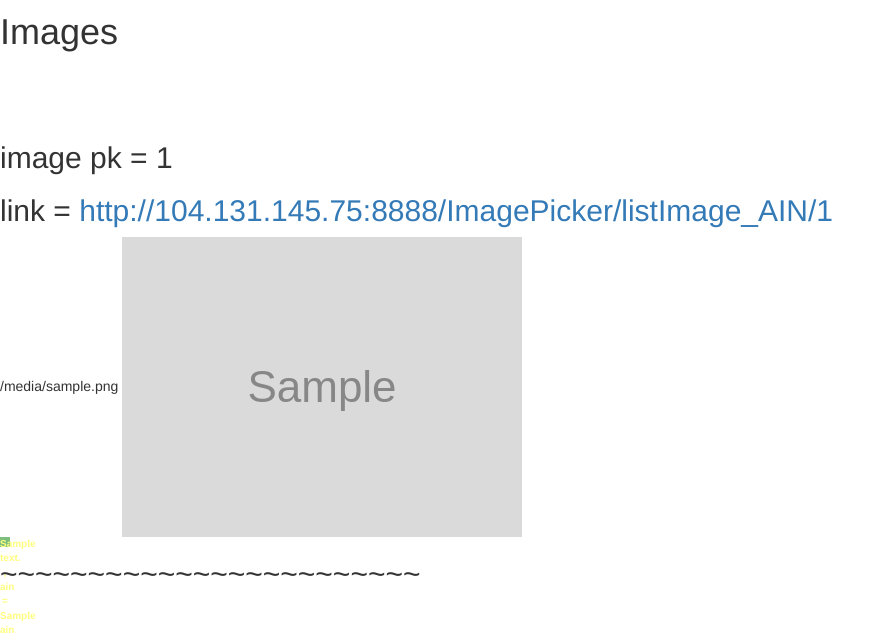
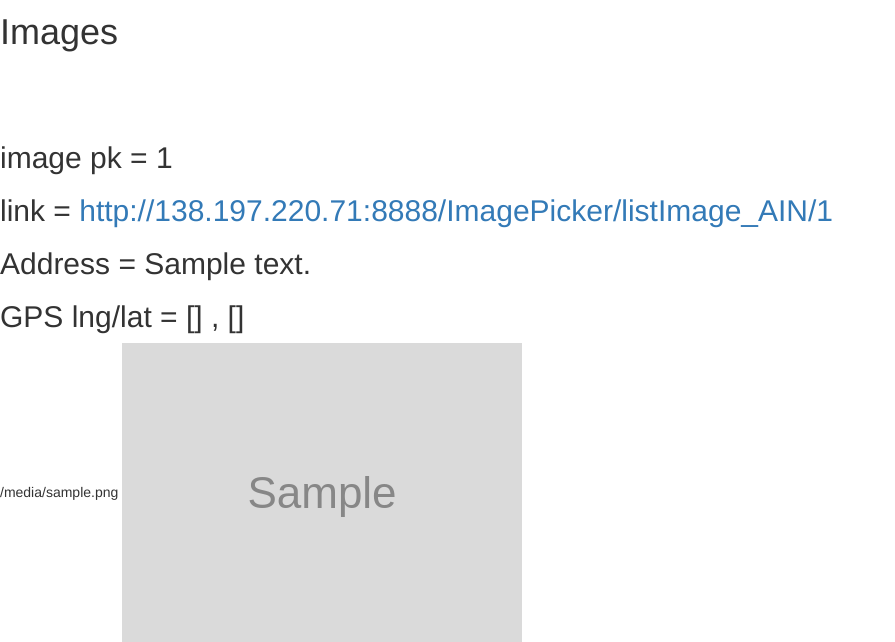
Before and after one commit to michael-chiang-mc5/slabStreetview-repo, a Django app: template streetviewInterface/mySite/ImagePicker/templates/ImagePicker/AIN_to_image.html in a window 1280 px wide. Shown: the part 169-811 px from the top of the page, without its empty margins (0-895 px from the left). Run offline with Django 3.2, Linux system fonts and the light colour scheme; the template is opened without the code that fills it: most values are stand-ins (such as "Sample title", 1, 10 or a date in 2020); grey boxes marked "Sample" are stand-in pictures; some libraries are stand-ins or nearby versions.

Commit message:
Minor changes

```diff
--- a/streetviewInterface/mySite/ImagePicker/templates/ImagePicker/AIN_to_image.html
+++ b/streetviewInterface/mySite/ImagePicker/templates/ImagePicker/AIN_to_image.html
@@ -87,7 +87,9 @@
 
     {% for streetviewImage in streetviewImages %}
       <h2>image pk = {{ streetviewImage.pk }} </h2>
-      <h2>link = <a href="/ImagePicker/listImage_AIN/{{ streetviewImage.pk }}">http://104.131.145.75:8888/ImagePicker/listImage_AIN/{{ streetviewImage.pk }}</a> </h2>
+      <h2>link = <a href="/ImagePicker/listImage_AIN/{{ streetviewImage.pk }}">http://138.197.220.71:8888/ImagePicker/listImage_AIN/{{ streetviewImage.pk }}</a> </h2>
+      <h2>Address = {{ streetviewImage.mapPoint.address }} </h2>
+      <h2>GPS lng/lat = {{ streetviewImage.mapPoint.longitude }} , {{ streetviewImage.mapPoint.latitude }}  </h2>
       <div class="image_container">
         {{ streetviewImage.image_ur }}
         <!-- bounding box overlay -->
--- a/streetviewInterface/mySite/ImagePicker/templates/ImagePicker/listImage_AIN.html
+++ b/streetviewInterface/mySite/ImagePicker/templates/ImagePicker/listImage_AIN.html
@@ -78,10 +78,9 @@
 
           {{ streetviewImage.image_url }}
           <br />
-          {{ streetviewImage.mapPoint.address }}
+          address = {{ streetviewImage.mapPoint.address }}
           <br />
-
-
+          lng/lat = {{ streetviewImage.mapPoint.longitude }} , {{ streetviewImage.mapPoint.latitude }}
           <br />
           <br />
           ~~~~~ Bounding boxes ~~~~
```
Also changed, not shown: 1 other file.
